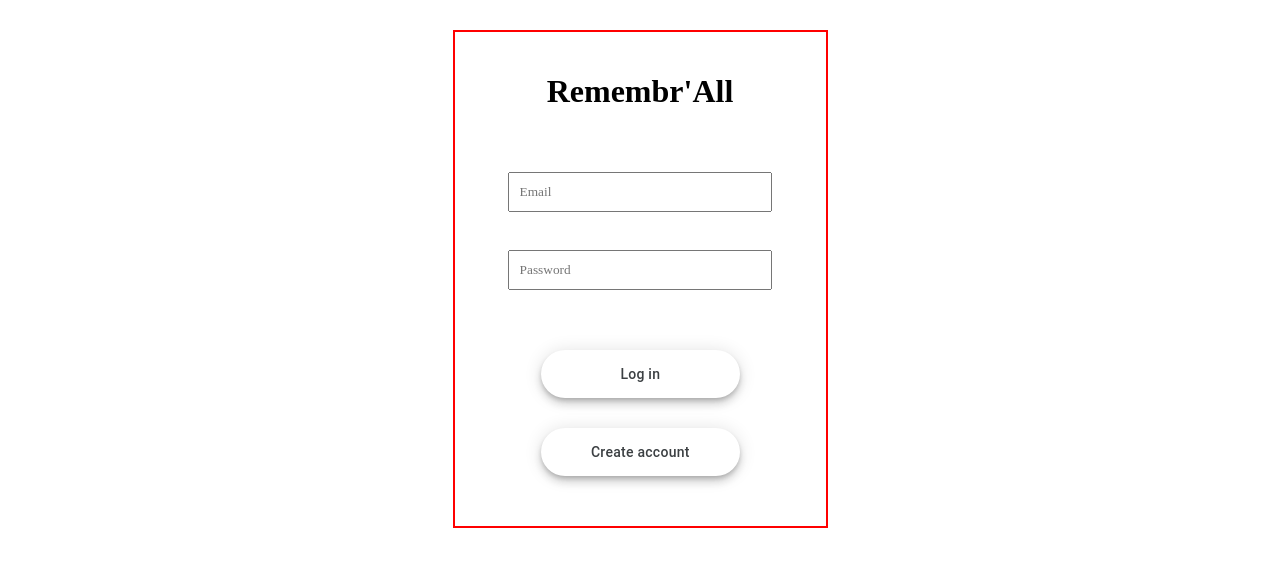
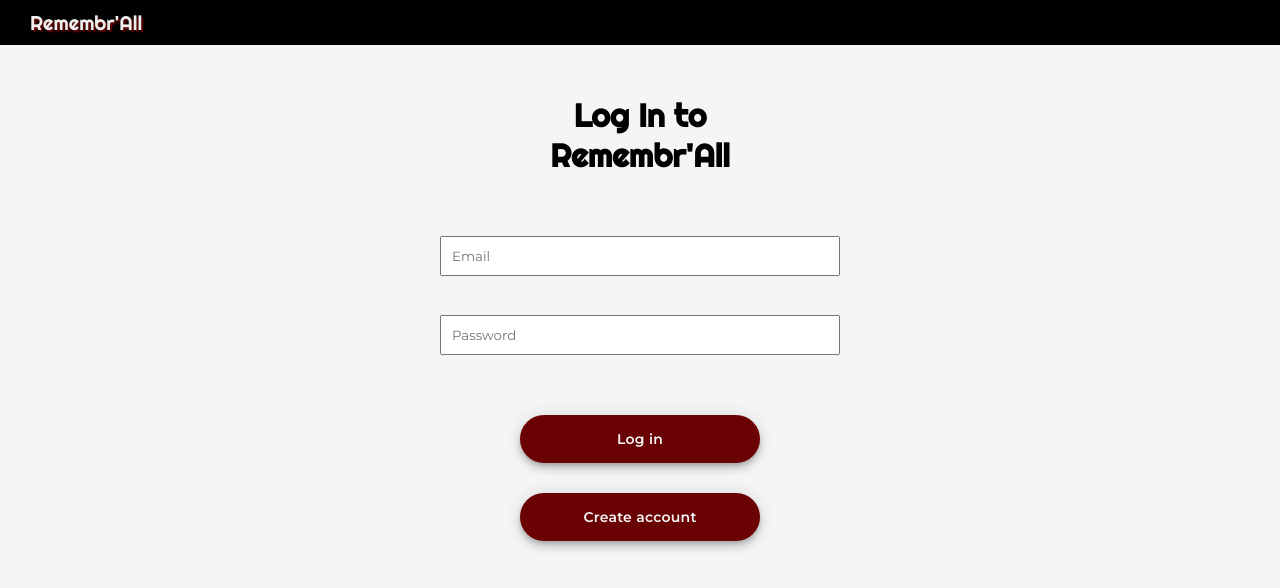
Before and after one commit to katribu/Remembrall-FrontEnd, a React (Create React App) app: page /login in a window 1280 px wide. Shown: the top 588 px of the page. Built offline with nearby package versions, Linux system fonts and the light colour scheme.

Commit message:
did css styles and added Header comp.

```diff
--- a/public/index.html
+++ b/public/index.html
@@ -10,6 +10,9 @@
       content="Web site created using create-react-app"
     />
     <link rel="apple-touch-icon" href="%PUBLIC_URL%/logo192.png" />
+    <link rel="preconnect" href="https://fonts.googleapis.com">
+    <link rel="preconnect" href="https://fonts.gstatic.com" crossorigin>
+    <link href="https://fonts.googleapis.com/css2?family=Montserrat:wght@300;400;600&family=Righteous&family=Roboto:wght@300;400;700;900&display=swap" rel="stylesheet">
     <!--
       manifest.json provides metadata used when your web app is installed on a
       user's mobile device or desktop. See https://developers.google.com/web/fundamentals/web-app-manifest/
--- a/src/App.css
+++ b/src/App.css
@@ -6,41 +6,41 @@
 body,html{
   padding: 0;
   margin: 0;
+  font-family: 'Montserrat', sans-serif;
+  background:whitesmoke;
 }
 
 .mainDiv {
   max-width: 400px;
-  border: 2px red solid;
-  margin: 0 auto;
+  margin: 20px auto;
   text-align: center;
+  color: #03191E;
 }
 
 .flexDiv {
   display: flex;
   flex-direction:column;
-  margin: 30px auto;
-  max-width: 375px;
+  margin: 0 auto;
+  max-width: 400px;
   text-align: center;
-  padding:20px;
-
 }
 
 /* Link-button-styles */
 .linkButton {
   align-items: center;
   appearance: none;
-  background-color: #fff;
+  background: #6a0203;
   border-radius: 24px;
   border-style: none;
   box-shadow: rgba(0, 0, 0, .2) 0 3px 5px -1px, rgba(0, 0, 0, .14) 0 6px 10px 0, rgba(0, 0, 0, .12) 0 1px 18px 0;
   box-sizing: border-box;
-  color: #3c4043;
+  color: whitesmoke;
   cursor: pointer;
   display: inline-flex;
   fill: currentcolor;
-  font-family: "Google Sans", Roboto, Arial, sans-serif;
+  font-family: inherit;
   font-size: 14px;
-  font-weight: 500;
+  font-weight: bolder;
   height: 48px;
   justify-content: center;
   letter-spacing: .25px;
@@ -62,8 +62,9 @@ body,html{
 }
 
 .linkButton:hover {
-  background: #F6F9FE;
-  color: #174ea6;
+  background: #000;
+  color: white;
+  scale: 1.1;
 }
 .logInBtn{
   margin: 0 auto 20px;
@@ -85,21 +86,53 @@ body,html{
 }
 
 .inputChild{
-  width: 80%;
+  width: 100%;
   height: 40px;
   padding-left: 10px;
   margin: 10px 0;
   font-family: inherit;
 }
+/* ======= HEADER STYLES ============ */
+.header{
+  background:#000000;
+  color:#eeeeee;
+  padding: 10px;
+}
+.headerTitle{
+  font-family: 'Righteous', cursive;
+  font-weight: 400;
+  margin: 0 20px;
+  font-size: 20px;
+  text-shadow: 2px 2px 2px #6a0203;
+}
 
+/* ======= LOGIN PAGE STYLES ========== */
+.logInTitle{
+  color:black;
+  /* color:#6a0203; */
+  margin-top: 50px;
+  /* text-shadow: 2px 2px 2px black;
+  -webkit-text-stroke: 0.5px;
+  -webkit-text-stroke-color: black; */
+  font-family: 'Righteous', cursive;
+}
 
 /* ============ PROFILE PAGE STYLING =============== */
-
+.notificationContainer{
+  border: black 0.5px solid;
+  width: 80%;
+  margin: 10px auto;
+  text-align: left;
+  box-shadow: 2px 2px 2px black;
+  border-radius: 10px;
+  padding: 5px 10px;
+}
 .upcomingNotificationsLink{
   border: none;
   background:none;
   font-size: 1rem;
   font-weight: bolder;
+  font-family: inherit;
 }
 
 .upcomingNotificationsLink:hover,
@@ -115,10 +148,18 @@ body,html{
   display:flex;
   margin: 10px auto;
   justify-content: space-between;
-  width: 80%;
+  width: 100%;
 }
 
 .timeDateChild{
   text-align: center;
   width: 45%;
 }
+
+.setRemembrallStyles{
+  width: 80%;
+}
+
+.textAlignLeft{
+  text-align: left;
+}
--- /dev/null
+++ b/src/components/Header.js
@@ -0,0 +1,9 @@
+import React from "react"
+
+export function Header(){
+    return(
+        <header className="header">
+            <h4 className="headerTitle">Remembr'All</h4>
+        </header>
+    )
+}
--- a/src/components/LogIn.js
+++ b/src/components/LogIn.js
@@ -2,7 +2,7 @@ import React from "react"
 import { getLoginToken } from "../functions/fetch"
 import { Link } from 'react-router-dom';
 import '../App.css';
-// import { Smoke } from "./Smoke";
+import { Header } from "./Header";
 
 export function LogIn(props) {
 
@@ -58,15 +58,15 @@ export function LogIn(props) {
 
 
     return (
+        <div>
+        <Header/>
         <div className="flexDiv mainDiv">
-            {/* <Smoke/> */}
             <div>
-                <h1>Remembr'All</h1>
+                <h1 className="logInTitle">Log In to <br/>Remembr'All</h1>
             </div>
 
             <div className="loginInputs">
                 <div className="emailDiv">
-                    {/* <label>Email:</label> */}
                     <input
                         type={"email"}
                         onChange={handleEmailInputChange}
@@ -76,7 +76,6 @@ export function LogIn(props) {
                     ></input>
                 </div><br/>
                 <div>
-                    {/* <label>Password:</label> */}
                     <input
                         type={"password"}
                         onChange={handlePasswordInputChange}
@@ -98,5 +97,6 @@ export function LogIn(props) {
             {error && <div>{error.message}</div>}
 
         </div>
+        </div>
     )
 }
--- a/src/components/Map.js
+++ b/src/components/Map.js
@@ -20,7 +20,7 @@ export default function Map(props) {
   const [searchBox, setSearchBox] = React.useState(null);
 
   const onMapLoad = () => {
-    navigator.geolocation.watchPosition(
+    navigator.geolocation.getCurrentPosition(
       ({ coords: { latitude: lat, longitude: lng } }) => {
         setCurrentLocation({ lat, lng });
       }
--- a/src/components/SetRemembrall.js
+++ b/src/components/SetRemembrall.js
@@ -2,6 +2,7 @@ import React, { useState } from "react"
 import { createMail, createNewRemembrall } from "../functions/fetch";
 import Map from "./Map"
 import { Link } from "react-router-dom";
+import { Header } from "./Header";
 
 
 export function SetRemembrall(props) {
@@ -88,10 +89,11 @@ export function SetRemembrall(props) {
 
 
     return (
-        <div className="mainDiv">
-            <h3>Remembr'all</h3>
+        <div>
+            <Header/>
+        <div className="mainDiv setRemembrallStyles">
 
-            <div>My Remembr'all:</div>
+            <div className="textAlignLeft">My Remembr'All:</div>
 
 
             <textarea
@@ -105,7 +107,7 @@ export function SetRemembrall(props) {
                 className="inputChild"
             />
 
-            <div>Notify me at:</div>
+            <div className="textAlignLeft">Notify me at:</div>
 
             <div className="timeDateDiv">
 
@@ -128,23 +130,21 @@ export function SetRemembrall(props) {
             </div>
 
             <div>
-
-                <b>Choose a Location <em>(Optional)</em>: </b>
+                <div className="textAlignLeft">
+                <b >Choose a Location: </b>
                 <input
                     type={'checkbox'}
                     name={'checked'}
                     onChange={handleCheckedLocation}
                     value={checkedChooseLocation}
                     checked={checkedChooseLocation}
-
                 />
+                </div>
 
 
                 {checkedChooseLocation &&
 
                     <div>
-
-                        <div>Within</div>
 
                         <input
                             type={'range'}
@@ -155,22 +155,23 @@ export function SetRemembrall(props) {
                             step='50'
 
                         />
-                        <div style={{ display: 'inline' }}>{slidervalue} meter radius of:</div><br />
+                        <div style={{ display: 'inline',fontFamily:"inherit" }}>{slidervalue} meter radius of:</div><br />
                         <Map location={location} onCoordinatesChanged={handleLocationChange} slidervalue={slidervalue} />
                     </div>}
             </div>
 
             <div>
 
-                <b> Notify a friend <em>(Optional)</em>: </b>
+                <div className="textAlignLeft">
+                    <b style={{fontFamily:"inherit"}}> Notify a friend: </b>
                     <input
                         type={'checkbox'}
                         name={'checked'}
                         onChange={handleCheckedFriend}
                         value={checkedFriend}
                         checked={checkedFriend}
-
                     />
+                </div>
 
 
                 {checkedFriend &&
@@ -188,7 +189,7 @@ export function SetRemembrall(props) {
 
 
                         <div>
-                            <div>Subject:</div>
+                            <div className="textAlignLeft">Subject:</div>
                             <input
                                 type={text}
                                 maxLength={'100'}
@@ -201,7 +202,7 @@ export function SetRemembrall(props) {
 
                         <div>
 
-                            <div>Notification:</div>
+                            <div className="textAlignLeft">Notification:</div>
 
                             <textarea
                                 maxLength={'200'}
@@ -218,12 +219,13 @@ export function SetRemembrall(props) {
             </div>
 
             <div className="buttonDiv">
-                <button className="linkButton logInBtn" onClick={handleSubmit}>Set Remembr'all</button>
+                <button className="linkButton logInBtn" onClick={handleSubmit}>Save Remembr'All</button>
                 <div>
                 <Link to="/profile" className='linkButton'>Back</Link>
                 </div>
             </div>
         </div >
+        </div>
     )
 }
 
--- a/src/components/SignUp.js
+++ b/src/components/SignUp.js
@@ -2,6 +2,7 @@ import { Link } from 'react-router-dom';
 import '../App.css';
 import { createNewUser } from '../functions/fetch';
 import React from "react"
+import { Header } from './Header';
 
 export function SignUp(props) {
     const [name, setName] = React.useState("");
@@ -52,6 +53,8 @@ export function SignUp(props) {
 
 
     return (
+        <div>
+            <Header/>
         <div className="flexDiv mainDiv">
             <div>
                 <h1>Remembr'All</h1>
@@ -101,5 +104,6 @@ export function SignUp(props) {
                 </div>
             </div>
         </div>
+        </div>
     )
 };
```
Also changed, not shown: src/components/Profile.js (+14 -7 lines). Lines whose indentation alone changed are shown as unchanged.
